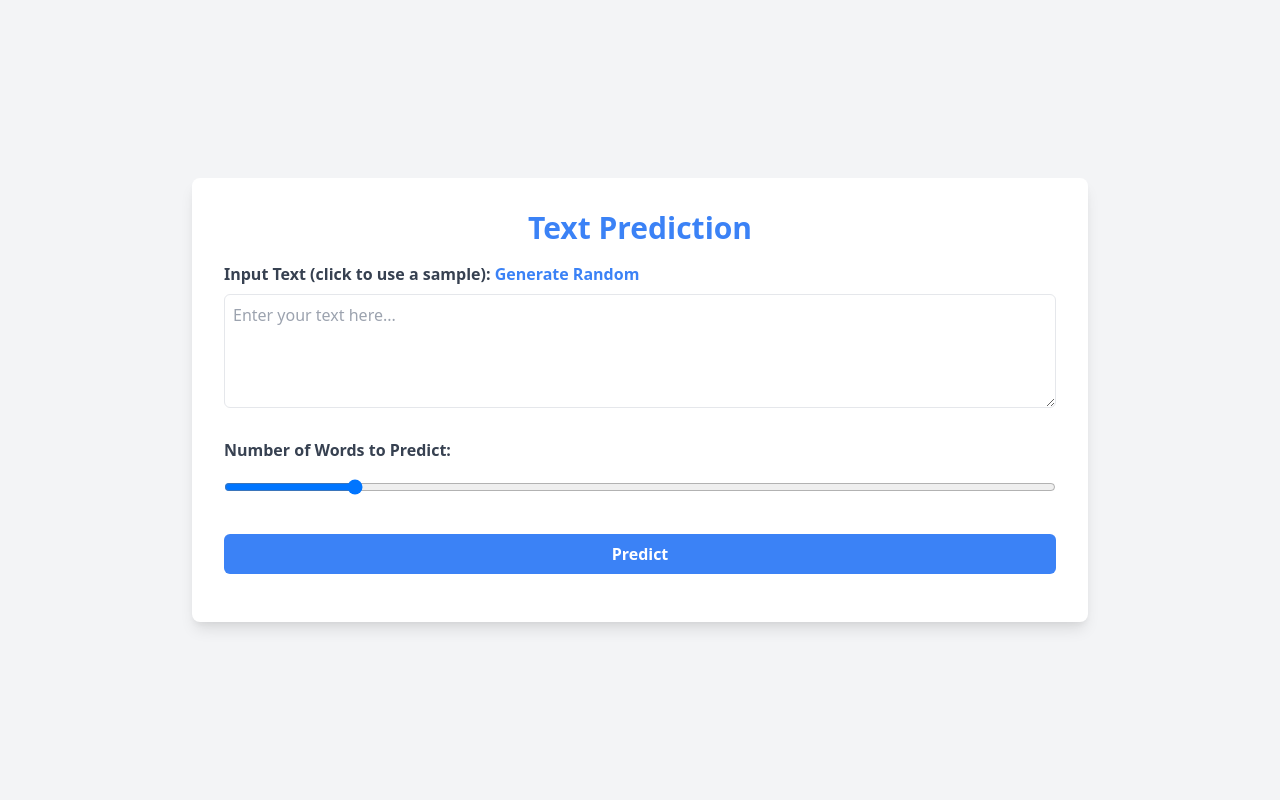
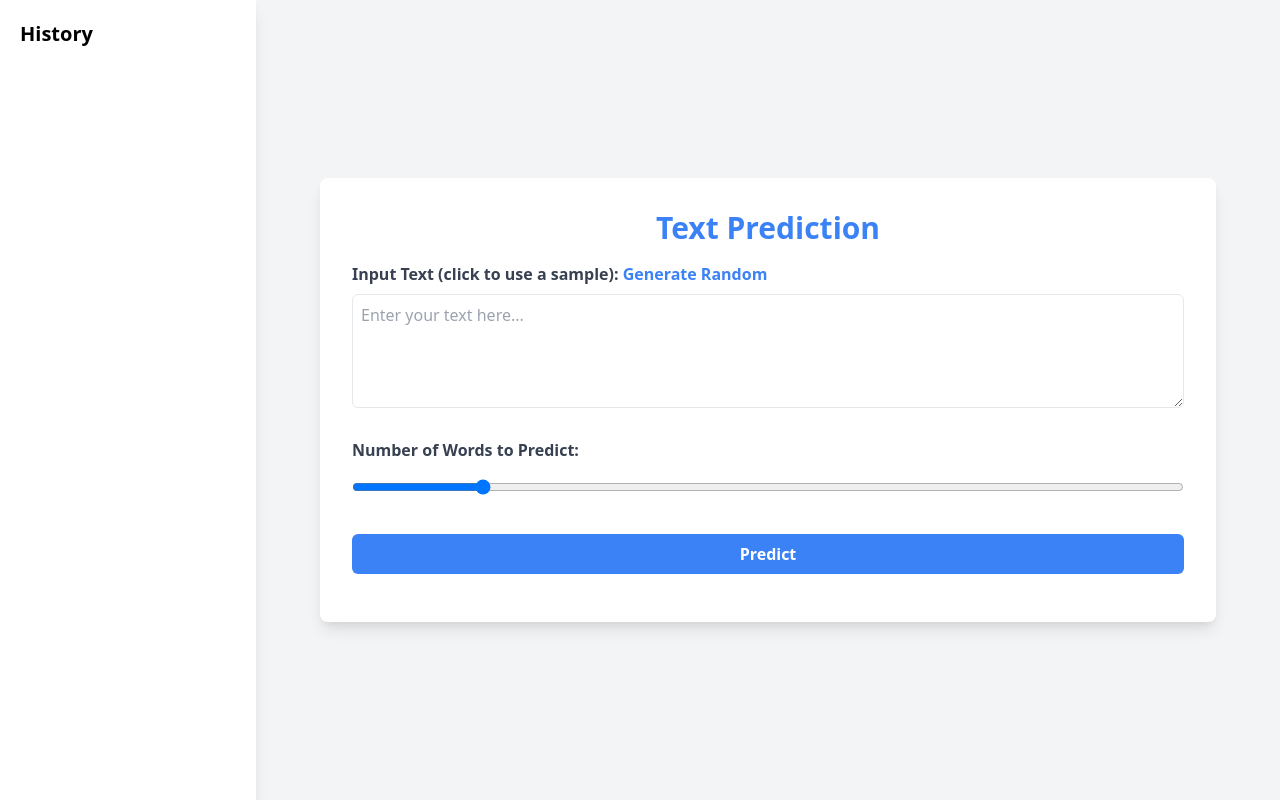
Before and after one commit to indeedNida/FINAL_CAPSTONE_2, a Flask app: page / in a window 1280 px wide. Run offline with Flask 3, Linux system fonts and the light colour scheme; parts of the project's set-up code (start-up, migrations or seed data) failed here and were passed over.

Commit message:
Update index.html

```diff
--- a/templates/index.html
+++ b/templates/index.html
@@ -4,24 +4,35 @@
 <head>
     <title>Text Prediction Model</title>
     <link href="https://cdn.jsdelivr.net/npm/tailwindcss@2.2.15/dist/tailwind.min.css" rel="stylesheet">
-
 </head>
 
-<body>
-    <div class="min-h-screen flex items-center justify-center bg-gray-100">
+<body class="bg-gray-100">
+    <div class="flex">
+        <!-- Sidebar for History Titles -->
+        <div class="w-64 bg-white min-h-screen p-5 shadow-lg">
+            <h2 class="text-xl font-bold mb-5">History</h2>
+            <ul id="historyList" class="list-disc pl-4">
+                <!-- History items will be added here dynamically -->
+            </ul>
+        </div>
+
+        <!-- Main Content -->
+        <div class="flex-1 flex items-center justify-center">
             <div class="bg-white p-8 rounded-lg shadow-lg w-full md:max-w-4xl mx-auto flex flex-col">
                 <h1 class="text-3xl font-bold mb-4 text-center text-blue-500">Text Prediction</h1>
                 <form id="form" class="mb-4">
                     <div class="mb-6">
-                    <label for="seed_text" class="block text-gray-700 font-semibold mb-2">Input Text (click to use a sample):
+                        <label for="seed_text" class="block text-gray-700 font-semibold mb-2">
+                            Input Text (click to use a sample):
                             <span id="sampleInput" class="text-blue-500 cursor-pointer">Generate Random</span>
                         </label>
                         <textarea name="seed_text" id="seed_text" rows="4" class="border p-2 w-full rounded-md focus:outline-none focus:ring-2 focus:ring-blue-300 focus:border-blue-300" placeholder="Enter your text here..."></textarea>
                     </div>
 
-
                     <div class="mb-6">
-                    <label for="next_words" class="block text-gray-700 font-semibold mb-2">Number of Words to Predict:</label>
+                        <label for="next_words" class="block text-gray-700 font-semibold mb-2">
+                            Number of Words to Predict:
+                        </label>
                         <input type="range" name="next_words" id="next_words" min="1" max="15" value="3" class="border p-2 w-full rounded-md focus:outline-none focus:ring-2 focus:ring-blue-300 focus:border-blue-300">
                         <div id="tooltip" class="hidden bg-blue-500 text-white text-xs py-1 px-2 rounded-md absolute top-0 left-1/2 transform -translate-x-1/2 mt-2">3 words</div>
                     </div>
@@ -32,21 +43,14 @@
                         <div class="absolute animate-spin rounded-full h-32 w-32 border-t-4 border-b-4 border-purple-500"></div>
                         <img src="https://www.svgrepo.com/show/509001/avatar-thinking-9.svg" class="rounded-full h-28 w-28">
                     </div>
-                <!-- <div class="relative inline-block">
-                    <div class="w-10 h-10 border-blue-500 border-2 rounded-full"></div>
-                    <div class="w-10 h-10 border-blue-700 border-t-2 animate-spin rounded-full absolute left-0 top-0"></div>
-                </div> -->
                 </div>
                 <div id="result" style="display: none;">
-                <h2 class="text-2xl font-bold mb-4 text-center text-blue-500"> Predictated Text</h2>
-
+                    <h2 class="text-2xl font-bold mb-4 text-center text-blue-500">Predicted Text</h2>
                     <ul id="generated_results" class="list-disc pl-8 text-gray-700"></ul>
                 </div>
             </div>
         </div>
-
-
-
+    </div>
 
     <script>
         const seedText = document.querySelector('#seed_text');
@@ -67,16 +71,11 @@
                 } else {
                     generatedResults.innerHTML = '';
                     loader.style.display = 'none';
-
                     document.querySelector('#result').style.display = 'none';
                 }
             }, 1000); // Delay text generation for 1 second
         });
 
-        /*     nextWords.addEventListener('input', () => {
-            loader.style.display = 'block'; // Show loading indicator
-            generateText(seedText.value);
-        }); */
         form.addEventListener('submit', (e) => {
             e.preventDefault();
             loader.style.display = 'block'; // Show loading indicator
@@ -95,87 +94,64 @@
                 })
                 .then(response => {
                     if (!response.ok) {
-
-                        alert('Memory limit exceeded. This model is hosted with only 512 MB, which may not be sufficient for this deep learning model. For more details, please visit https://github.com/mayankhurana/Next-Word-Predictor.');
+                        alert('Memory limit exceeded. This model is hosted with only 512 MB, which may not be sufficient for this deep learning model. For more details, please visit https://github.com/Devbijwe/Next-Word-Prediction-Model.');
                         loader.style.display = 'none'; // Hide the loading indicator
-
-
-
                     }
                     return response.json();
                 })
                 .then(data => {
                     loader.style.display = 'none'; // Hide loading indicator
-
                     generatedResults.innerHTML = ''; // Clear previous results
 
                     data.results.forEach(result => {
                         const listItem = document.createElement('li');
-
-                        // Create a span for the generated result and style it differently
                         const resultSpan = document.createElement('span');
                         resultSpan.textContent = result;
                         resultSpan.style.color = 'blue';
 
-                        // Create a span for the input text
                         const inputSpan = document.createElement('span');
                         inputSpan.textContent = seedText;
 
-                        // Append the spans to the list item
                         listItem.appendChild(inputSpan);
                         listItem.appendChild(document.createTextNode(' ')); // Add a space
                         listItem.appendChild(resultSpan);
 
-                        // Append the list item to the results
                         generatedResults.appendChild(listItem);
                     });
 
                     document.querySelector('#result').style.display = 'block';
+
+                    // Append to history list
+                    const historyItem = document.createElement('li');
+                    historyItem.textContent = seedText;
+                    document.querySelector('#historyList').appendChild(historyItem);
                 }).catch(error => {
-                    alert('Memory limit exceeded. This model is hosted with only 512 MB, which may not be sufficient for this deep learning model. For more details, please visit https://github.com/Devbijwe/Next-Word-Prediction-Model.');
+                    alert('Memory limit exceeded. This model is hosted with only 512 MB, which may not be sufficient for this deep learning model. For more details, please visit https://github.com/mayankhurana/Next-Word-Predictor/tree/main.');
                     loader.style.display = 'none'; // Hide the loading indicator
-
                 });
         }
+
         const sampleInputs = [
-            "I will leave if they",
-            "I will leave if they marry",
-            "The sun is shining and the",
-            "She opened the door and saw",
-            "He smiled and said, 'I will'",
-            "They went to the beach and",
-            "In the morning, the birds started",
-            "It was a dark and stormy",
-            "As the day turned into night,",
-            "The old man sat on his",
-            "Once upon a time, in a",
-            "There was a cat that always",
-            "When she looked in the mirror,",
-            "On a cold winter day, a"
+            "I will leave if they", "I will leave if they marry", "The sun is shining and the",
+            "She opened the door and saw", "He smiled and said, 'I will'", "They went to the beach and",
+            "In the morning, the birds started", "It was a dark and stormy", "As the day turned into night,",
+            "The old man sat on his", "Once upon a time, in a", "There was a cat that always",
+            "When she looked in the mirror,", "On a cold winter day, a"
         ];
 
-
         const sampleInput = document.getElementById("sampleInput");
-
-
         sampleInput.addEventListener("click", () => {
-            // Get a random sample input from the array
             const randomIndex = Math.floor(Math.random() * sampleInputs.length);
             const randomSample = sampleInputs[randomIndex];
-
-            // Set the selected sample input in the textarea
             seedText.value = randomSample;
         });
 
-        // const nextWords = document.querySelector('#next_words');
         const tooltip = document.querySelector('#tooltip');
-
         nextWords.addEventListener('input', () => {
             const value = nextWords.value;
             tooltip.textContent = `${value} word${value > 1 ? 's' : ''}`;
             tooltip.style.display = 'block';
 
-            // Position the tooltip
             const rect = nextWords.getBoundingClientRect();
             tooltip.style.top = `${rect.top - tooltip.clientHeight - 8}px`;
             tooltip.style.left = `${rect.left + rect.width / 2}px`;
```
Lines whose indentation alone changed are shown as unchanged.
